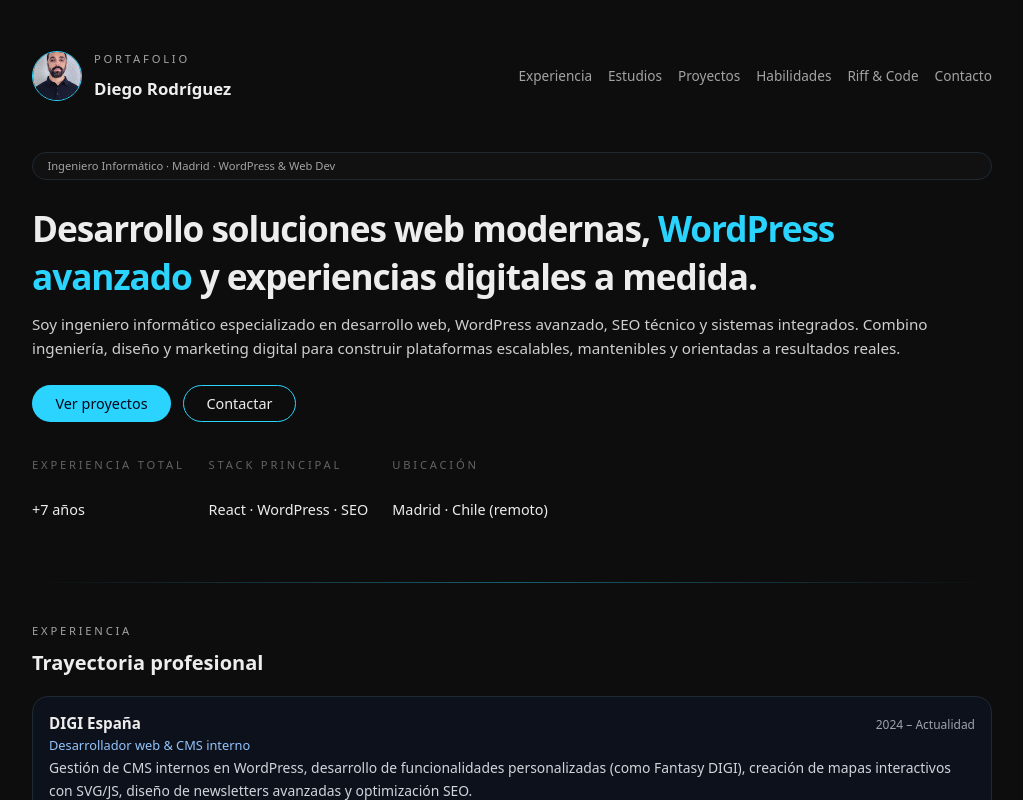
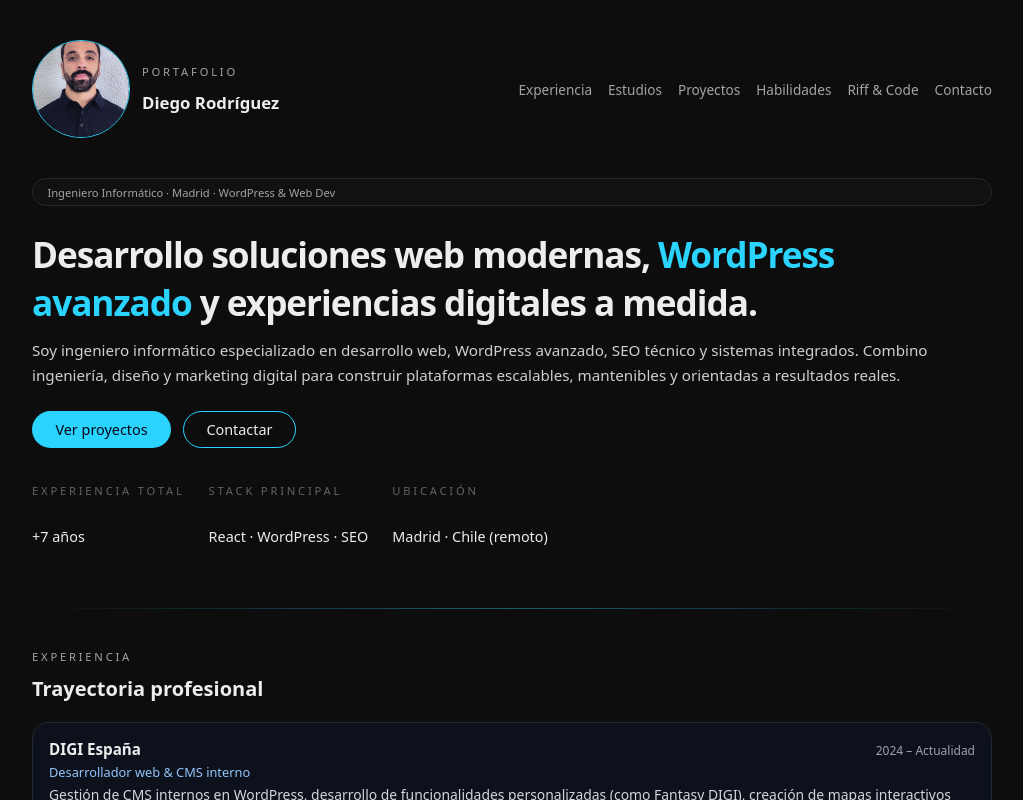
Before and after one commit to diegoroselrodriguez/my-portfolio, a React (Vite) app: page / in a window 1280 px wide. Shown: the top 800 px of the page, without its empty margins (128-1151 px from the left). Built offline with nearby package versions, Linux system fonts and the light colour scheme.

Commit message:
Update App.css

```diff
--- a/src/App.css
+++ b/src/App.css
@@ -49,8 +49,8 @@ body {
 }
 
 .avatar {
-  width: 3rem;
-  height: 3rem;
+  width: 6rem;
+  height: 6rem;
   border-radius: 999px;
   border: 1px solid var(--accent);
   overflow: hidden;
```
